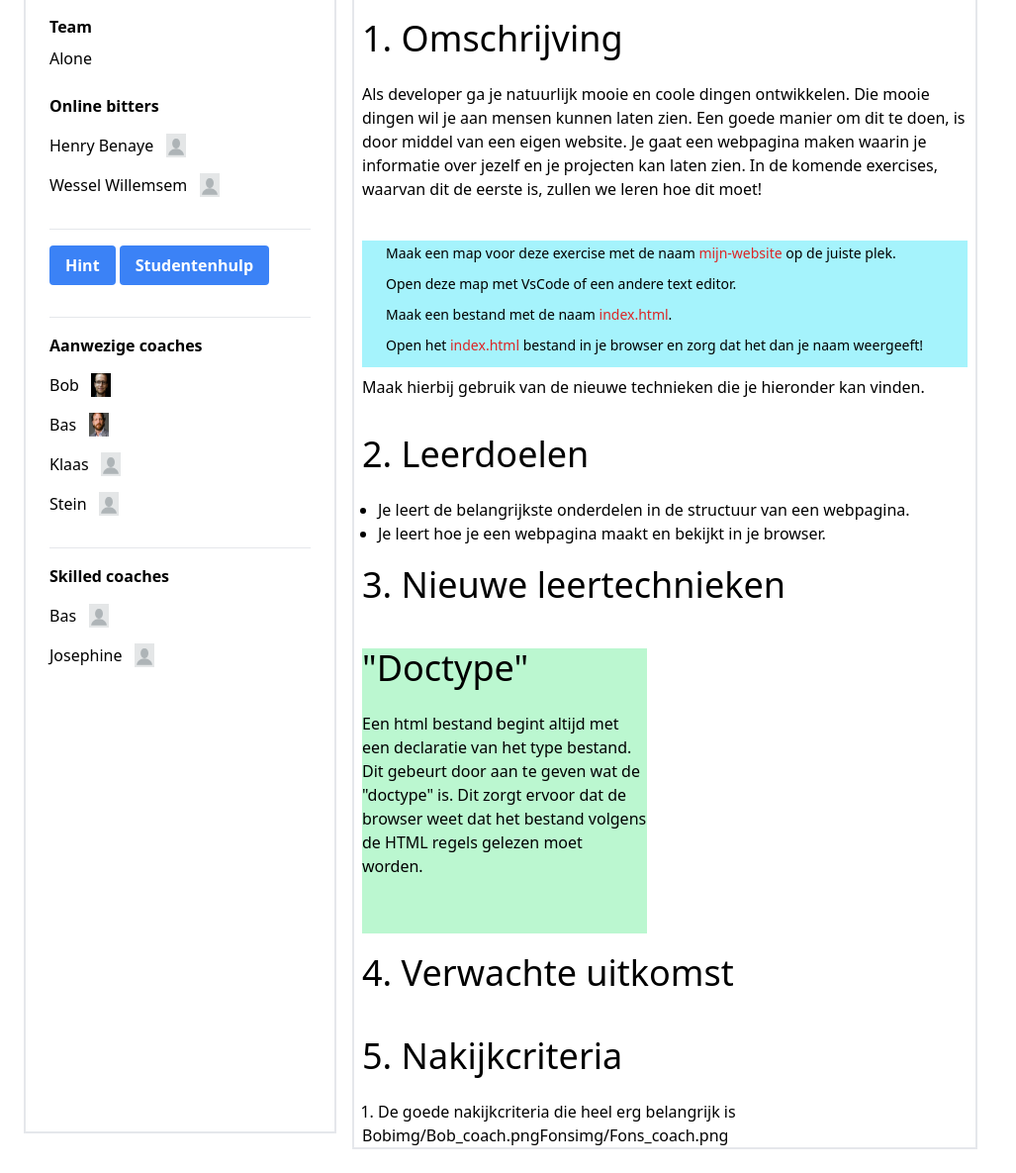
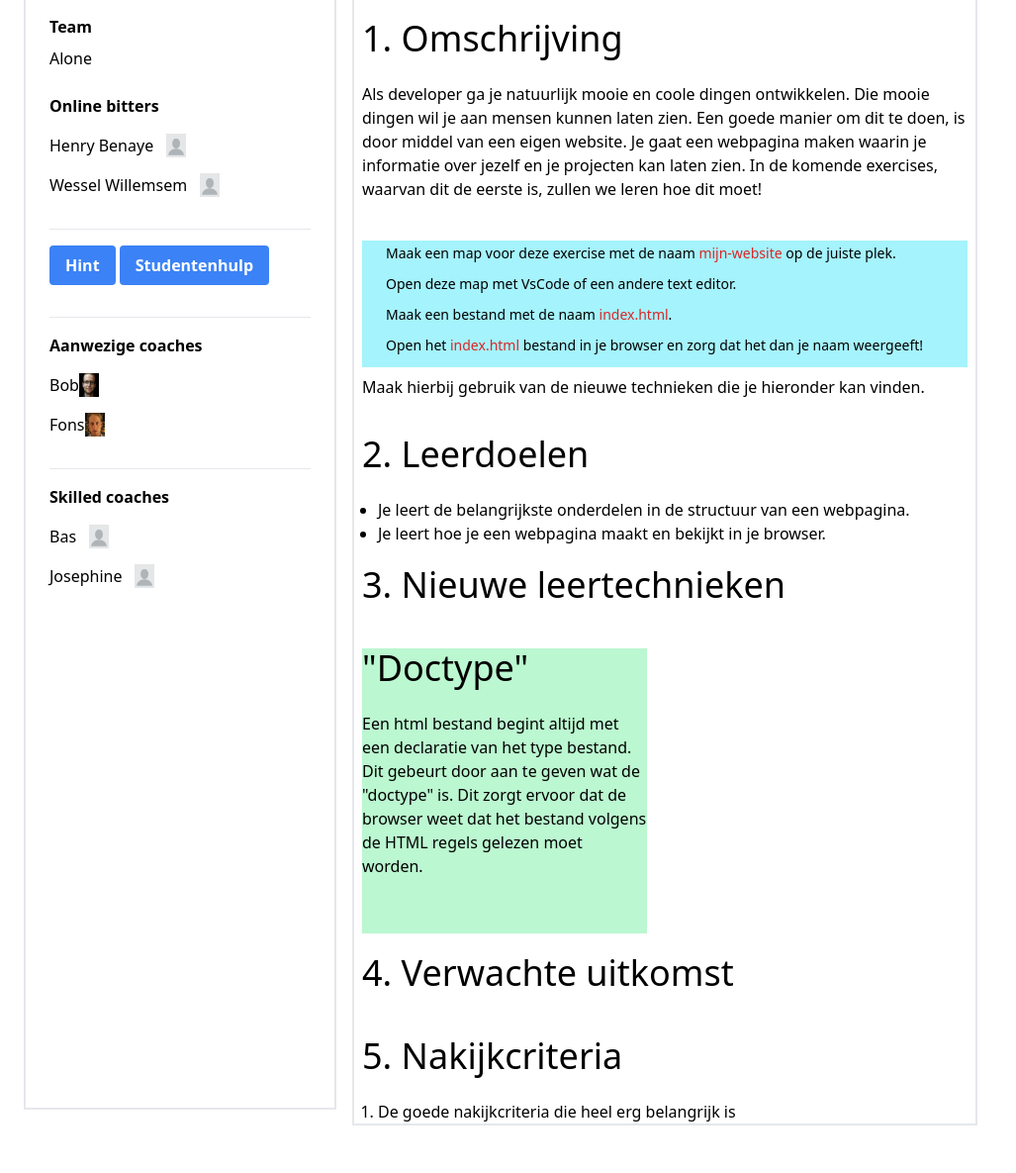
Before and after one commit to HenryBenaye/WHIM, a PHP site: page /opdracht.php in a window 1280 px wide. Shown: the part 83-1268 px from the top of the page at 99% size, without its empty margins (0-1027 px from the left). After the commit the page ends 1220 px from the top, so only its background shows below. Run offline with PHP 8.4, Linux system fonts and the light colour scheme; data comes from the database, SQL or seed files in the repository; some libraries are stand-ins or nearby versions.

Commit message:
aanwezige coaches fix

```diff
--- a/data.php
+++ b/data.php
@@ -1,31 +1,37 @@
 <?php
+
 require 'database_connect.php';
-class data {
+class data
+{
+
+
     //Hier wordt bestaande data opgehaald van studenten die ook vast zitten
-    function get_stuck_students() {
+    function get_stuck_students()
+    {
         global $conn;
-        return conn->query('SELECT `username` FROM students')->fetchAll();
+        return $conn->query('SELECT `username` FROM students')->fetchAll();
     }
-    function get_coach() {
+    function get_coach()
+    {
         global $conn;
         return $conn->query('SELECT * FROM coaches')->fetchAll();
     }
-    function status_change() {
+    function status_change()
+    {
         global $conn;
         $query = "UPDATE stuck_students SET status = ? WHERE id = ?";
         $conn->prepare($query)->execute([]);
     }
-    function list_stuck_students() {
+    function list_stuck_students()
+    {
         global $conn;
-        $data = $conn->query(
-            "SELECT stuck_students.id, students.username, opdrachten.opdracht, stuck_students.status
+        $data = $conn->query("SELECT stuck_students.id, students.username, opdrachten.opdracht, stuck_students.status
         FROM stuck_students
         INNER JOIN students ON stuck_students.id = students.id
         INNER JOIN opdrachten ON stuck_students.id = opdrachten.id;")->fetchAll();
         foreach ($data as $list) {
             $status_html = ($list["status"] == 1) ? '<span class="px-2 inline-flex text-xs leading-5 font-semibold rounded-full bg-green-100 text-green-800">Active</span>' : '<span class="px-2 inline-flex text-xs leading-5 font-semibold rounded-full bg-gray-100 text-gray-800">Not Active</span>' ;
-
-             echo <<<HTML
+            echo <<<HTML
                             <tr>
                                 <td class="px-6 py-4 whitespace-no-wrap border-b border-gray-200">
                                     <div class="flex items-center">
@@ -56,33 +62,38 @@ class data {
 HTML;
         }
     }
-    function availableCoach() {
+    function availableCoach()
+    {
         $coaches = $this->get_coach();
         $currentday = date('l');
         $checkAvailable;
-        switch($currentday)
-        {
+        switch ($currentday) {
             case 'Monday':
                 $checkAvailable = 'ma';
+
                 break;
             case 'Tuesday':
                 $checkAvailable = 'di';
+
                 break;
             case 'Wednesday':
                 $checkAvailable = 'wo';
+
                 break;
             case 'Thursday':
                 $checkAvailable = 'do';
+
                 break;
             case 'Friday':
                 $checkAvailable = 'vr';
+
                 break;
         }
-
+        $checkAvailable = "di";
         foreach ($coaches as $coach) {
             if (strpos($coach['available_days'], $checkAvailable) !== false) {
-                echo $coach['username'];
-                echo $coach['image_url'];
+                echo "<li class='inline-flex mb-4 whitespace-pre-wrap'>" . $coach['username'];
+                echo "<img src=" . $coach['image_url'] . " height='20' width='20'></li><br>";
             }
         }
     }
--- a/opdracht.php
+++ b/opdracht.php
@@ -36,10 +36,7 @@ $data = new data()
                 <p class="font-bold mb-4">Aanwezige coaches</p>
                     <ul class="nav">
                         <!-- Insert coaches from database automatically -->
-                        <li class="nav-item inline-flex mb-4 whitespace-pre-wrap">Bob   <img src="img/Bob_coach.png" height="20" width="20"></li><br>
-                        <li class="nav-item inline-flex mb-4 whitespace-pre-wrap">Bas   <img src="img/Bas_coach.png" height="20" width="20"></li><br>
-                        <li class="nav-item inline-flex mb-4 whitespace-pre-wrap">Klaas   <img src="profilepic.png" height="20" width="20"></li><br>
-                        <li class="nav-item inline-flex mb-4 whitespace-pre-wrap">Stein   <img src="profilepic.png" height="20" width="20"></li>
+                        <?php echo $data->availableCoach(); ?>
                     </ul>
                     <hr class="solid mb-4 mt-4">
                     <p class="font-bold mb-4">Skilled coaches</p>
@@ -84,9 +81,6 @@ $data = new data()
                     <li> De goede nakijkcriteria die heel erg belangrijk is</li>
             </ul>
             </div>
-            <?php
-                echo $data->availableCoach();
-            ?>
         </main>
     </div>
 </div>
--- a/opdrachtnohint.php
+++ b/opdrachtnohint.php
@@ -36,10 +36,7 @@ $data = new data()
                 <p class="font-bold mb-4">Aanwezige coaches</p>
                     <ul class="nav">
                         <!-- Insert coaches from database automatically -->
-                        <li class="nav-item inline-flex mb-4 whitespace-pre-wrap">Bob   <img src="img/Bob_coach.png" height="20" width="20"></li><br>
-                        <li class="nav-item inline-flex mb-4 whitespace-pre-wrap">Bas   <img src="img/Bas_coach.png" height="20" width="20"></li><br>
-                        <li class="nav-item inline-flex mb-4 whitespace-pre-wrap">Klaas   <img src="profilepic.png" height="20" width="20"></li><br>
-                        <li class="nav-item inline-flex mb-4 whitespace-pre-wrap">Stein   <img src="profilepic.png" height="20" width="20"></li>
+                        <?php echo $data->availableCoach(); ?>
                     </ul>
                     <hr class="solid mb-4 mt-4">
                     <p class="font-bold mb-4">Skilled coaches</p>
```
